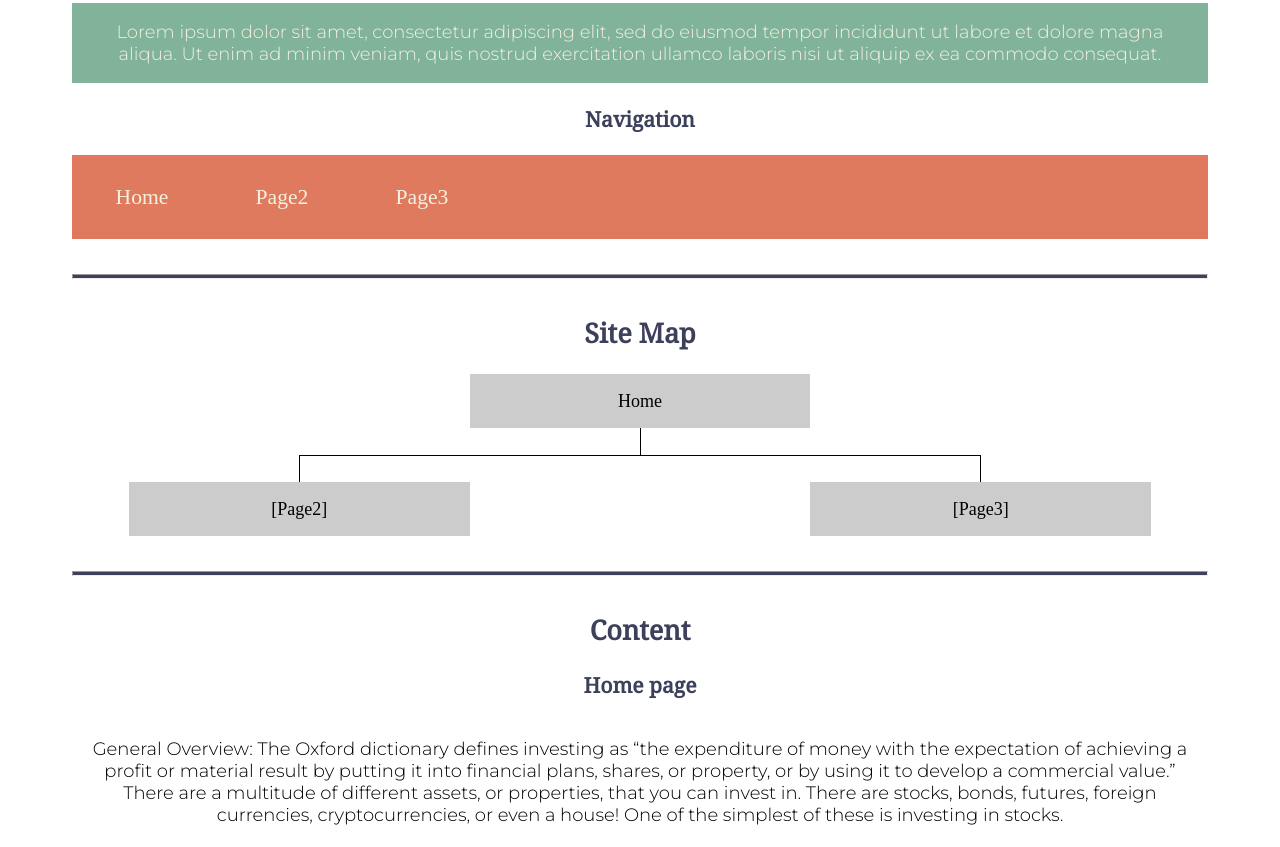
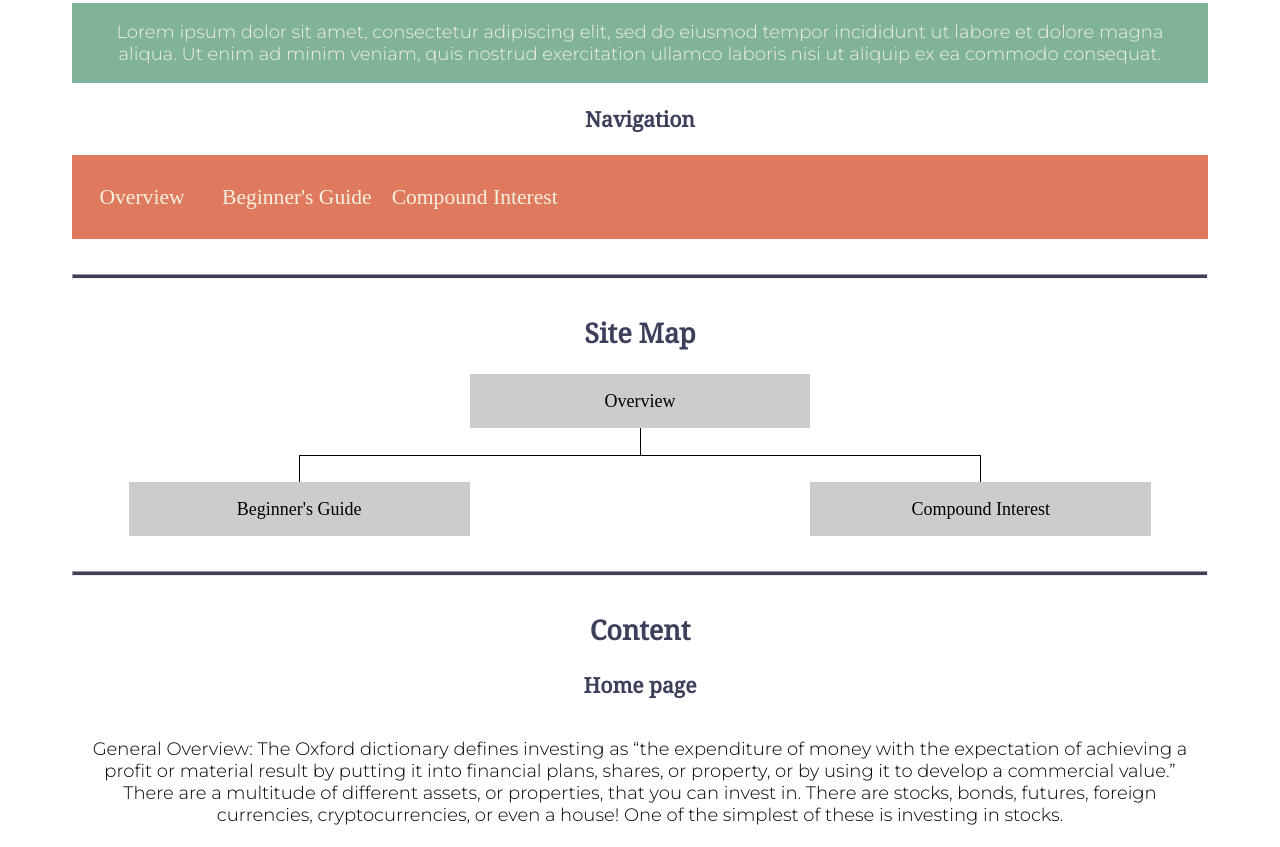
Before and after one commit to nathanrjackson/wdd130, a plain HTML site: page s&p500/site-plan.html in a window 1280 px wide. Shown: the part 2441-3288 px from the top of the page. Drawn offline with Linux system fonts and the light colour scheme.

Commit message:
s&p500 wireframes

```diff
--- a/s&p500/site-plan.html
+++ b/s&p500/site-plan.html
@@ -98,9 +98,9 @@
       </h3>
       <!-- Think about how you want your navigation bar to look. In the site-plan.css file change the colors to your colors to get the look you desire. -->
       <nav>
-        <a href="#">Home</a>
-        <a href="#">Page2</a>
-        <a href="#">Page3</a>
+        <a href="#">Overview</a>
+        <a href="#">Beginner's Guide</a>
+        <a href="#">Compound Interest</a>
       </nav>
       <hr>
       <h2>
@@ -108,13 +108,13 @@
       </h2>
       <div class="sitemap">
         <div class="sm-home">
-          Home
+          Overview
         </div>
         <div class="sm-page2">
-          [Page2] <!-- change this -->
+          Beginner's Guide <!-- change this -->
         </div>
         <div class="sm-page3">
-          [Page3]  <!-- change this -->
+          Compound Interest  <!-- change this -->
         </div>
 
         <div class="top">
@@ -192,23 +192,23 @@
       <p>
         Create three wireframes for your site. One for each page and list them here</p>
 
-      <h3>Home</h3>
+      <h3>Overview</h3>
       <p>
         [Any additional details about home that the wireframe does not make clear]
       </p>
-      <img src="#" alt="home page wireframe">
+      <img src="images/overviewwire.png" alt="home page wireframe">
 
-      <h3>[Page 2]</h3>
+      <h3>Beginner's Guide</h3>
       <p>
         [Any additional details about page 2 that the wireframe does not make clear]
       </p>
-      <img src="#" alt="page 2 wireframe">
+      <img src="images/guidewire.png" alt="page 2 wireframe">
 
-      <h3>[Page 3]</h3>
+      <h3>Compound Interest</h3>
       <p>
         [Any additional details about page 3 that the wireframe does not make clear]
       </p>
-      <img src="#" alt="page 3 wireframe">
+      <img src="images/compoundwire.png" alt="page 3 wireframe">
     </main>
   </body>
 
```
Also changed, not shown: s&p500/images/compoundwire.png (added), s&p500/images/guidewire.png (added), s&p500/images/overviewwire.png (added).
